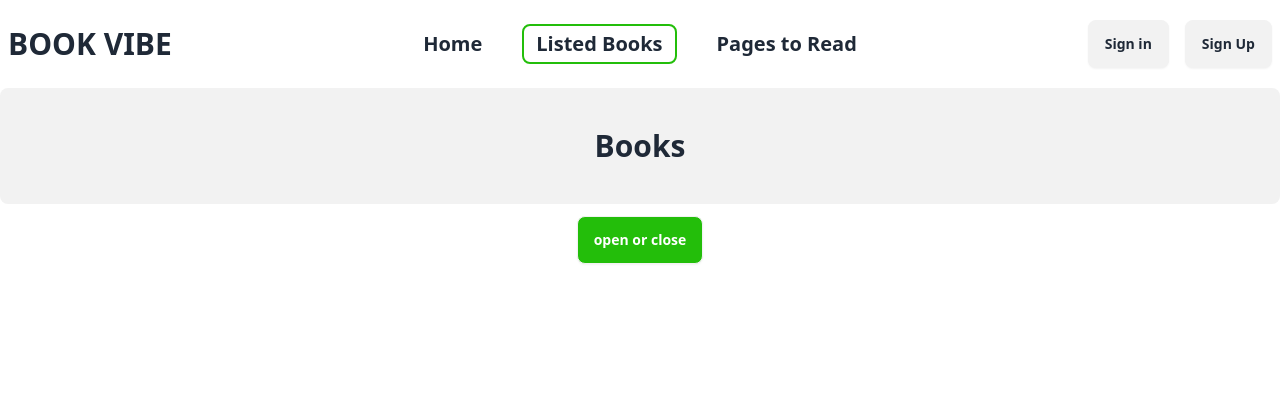
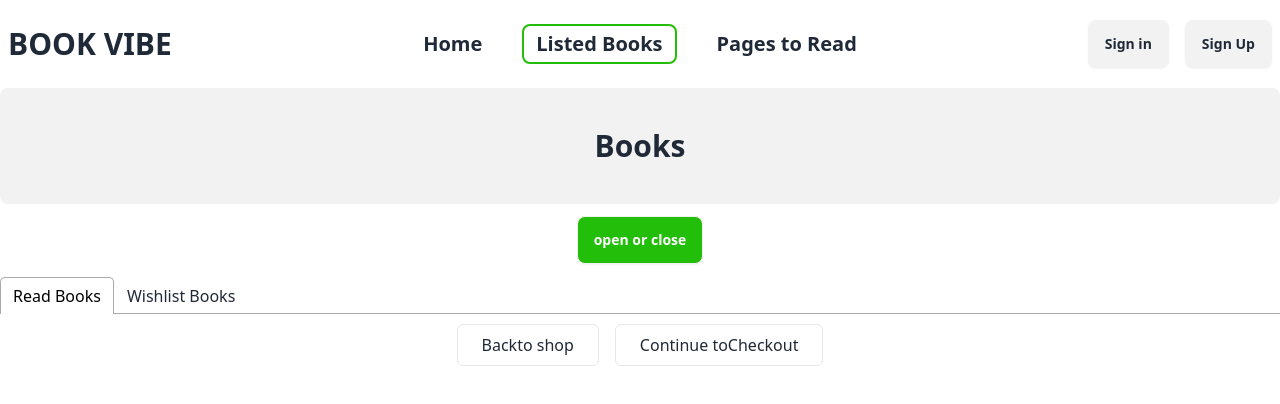
Before and after one commit to Mahen-Howlader/Assignment_eight, a React (Vite) app: page /listedbook in a window 1280 px wide. Shown: the top 404 px of the page. Built offline with nearby package versions, Linux system fonts and the light colour scheme.

Commit message:
The listed books inside read books and wishbooks completed

```diff
--- a/package.json
+++ b/package.json
@@ -17,6 +17,7 @@
     "react-icons": "^5.0.1",
     "react-router": "^6.22.3",
     "react-router-dom": "^6.22.3",
+    "react-tabs": "^6.0.2",
     "sort-by": "^1.2.0"
   },
   "devDependencies": {
--- /dev/null
+++ b/src/Containers/all component/Readpage.jsx
@@ -0,0 +1,84 @@
+import { IoLocationOutline } from "react-icons/io5";
+import { GoPeople } from "react-icons/go";
+import { MdOutlineContactPage } from "react-icons/md";
+import { Link } from "react-router-dom";
+function Readpage({ data }) {
+  //   console.log(data);
+  const {
+    bookId,
+    bookName,
+    author,
+    image,
+    review,
+    totalPages,
+    rating,
+    category,
+    tags,
+    publisher,
+    yearOfPublishing,
+  } = data || {};
+
+  return (
+    <div className="my-10">
+      <div className="flex border-4 rounded-xl flex-col  p-6 space-y-4 sm:p-10 dark:bg-gray-50 dark:text-gray-800">
+        <ul className="flex flex-col divide-y dark:divide-gray-300">
+          <li className="flex flex-col py-6 sm:flex-row sm:justify-between">
+            <div className="flex w-full space-x-2 sm:space-x-4">
+              <div className="w-96 bg-base-300 flex justify-center rounded-xl  p-5">
+                <img
+                  className="flex-shrink-0 h-full object-contain  dark:border- rounded outline-none dark:bg-gray-500"
+                  src={image}
+                  alt="Polaroid camera"
+                />
+              </div>
+              <div className="flex flex-col justify-between w-full pb-4">
+                <div className="space-y-5">
+                  <h3 className="text-4xl font-semibold leading-snug sm:pr-8">
+                    {bookName}
+                  </h3>
+                  <p className="text-lg font-semibold">By: {author}</p>
+                  <div className="flex gap-x-10">
+                    <div className="flex gap-x-4 items-center text-xl">
+                      <span className="font-bold">Tag :</span>
+                      <ul className="flex  gap-x-5">
+                        {tags.map((val, index) => (
+                          <li
+                            className="bg-[#F3F3F3] p-1 rounded-lg font-semibold text-[#23BE0A]"
+                            key={index}
+                          >
+                            #{val}
+                          </li>
+                        ))}
+                      </ul>
+                    </div>
+                    <div className="flex items-center gap-1">
+                      <IoLocationOutline size={20} />
+                      <h2>Year of publishing : {yearOfPublishing}</h2>
+                    </div>
+                  </div>
+                  <div className="flex items-center gap-x-10 text-xl">
+                    <h2 className="flex items-center gap-x-2">
+                      <GoPeople /> <span>Publisher : {publisher}</span>
+                    </h2>
+                    <h2 className="flex items-center gap-x-2">
+                      <MdOutlineContactPage />
+                      <span>page : {totalPages}</span>
+                    </h2>
+                  </div>
+                  {/* btn  */}
+                  <div className="flex gap-x-8">
+                    <button className="bg-[#E0EEFF] font-semibold py-2 px-3 rounded-lg text-lg">Category : {category}</button>
+                    <button className="bg-[#FFF3E0] font-semibold py-2 px-3 rounded-lg text-lg">Rating : {rating}</button>
+                    <Link to={`/bookdetails/${bookId}`} className="bg-[#23BE0A] font-semibold text-white py-2 px-3 rounded-lg text-lg">View Details</Link>
+                  </div>
+                </div>
+              </div>
+            </div>
+          </li>
+        </ul>
+      </div>
+    </div>
+  );
+}
+
+export default Readpage;
--- a/src/Page/ListesBook.jsx
+++ b/src/Page/ListesBook.jsx
@@ -1,4 +1,18 @@
+import { Tab, Tabs, TabList, TabPanel } from "react-tabs";
+import "react-tabs/style/react-tabs.css";
+import { getLocalStoresGetData } from "../utils/utilitis";
+import Readpage from "../Containers/all component/Readpage";
+import { useEffect, useState } from "react";
 function ListesBook() {
+  const [getRead, setgetRead] = useState([]);
+  const [getWishList, setgetWishList] = useState([]);
+  useEffect(() => {
+    const getRead = getLocalStoresGetData("read");
+    setgetRead(getRead);
+    const getWishList = getLocalStoresGetData("wishlist");
+    setgetWishList(getWishList);
+  }, []);
+
   return (
     <div>
       <div className="p-10 text-3xl font-bold text-center rounded-lg bg-base-200">
@@ -6,7 +20,9 @@ function ListesBook() {
       </div>
       <div className="flex justify-center my-2">
         <details className="dropdown">
-        <summary className="m-1 btn bg-[#23BE0A]  text-white ">open or close</summary>
+          <summary className="m-1 btn bg-[#23BE0A]  text-white ">
+            open or close
+          </summary>
           <ul className="p-2 shadow menu dropdown-content z-[1] bg-base-300 rounded-box w-36">
             <li>
               <a>Item 1</a>
@@ -17,6 +33,43 @@ function ListesBook() {
           </ul>
         </details>
       </div>
+      <div>
+        <Tabs>
+          <TabList>
+            <Tab>Read Books</Tab>
+            <Tab>Wishlist Books</Tab>
+          </TabList>
+
+          <TabPanel>
+            {getRead.map((val) => (
+              <Readpage key={val.bookId} data={val}></Readpage>
+            ))}
+            <div className="mb-10">
+              <div className="flex justify-center space-x-4">
+                <button
+                  type="button"
+                  className="px-6 py-2 border rounded-md dark:border-violet-600"
+                >
+                  Back
+                  <span className="sr-only sm:not-sr-only">to shop</span>
+                </button>
+                <button
+                  type="button"
+                  className="px-6 py-2 border rounded-md dark:bg-violet-600 dark:text-gray-50 dark:border-violet-600"
+                >
+                  <span className="sr-only sm:not-sr-only">Continue to</span>
+                  Checkout
+                </button>
+              </div>
+            </div>
+          </TabPanel>
+          <TabPanel>
+          {getWishList.map((val) => (
+              <Readpage key={val.bookId} data={val}></Readpage>
+            ))}
+          </TabPanel>
+        </Tabs>
+      </div>
     </div>
   );
 }
```
Also changed, not shown: 1 other file (tests, documents, lock files or other folders). Lines whose indentation alone changed are shown as unchanged.
